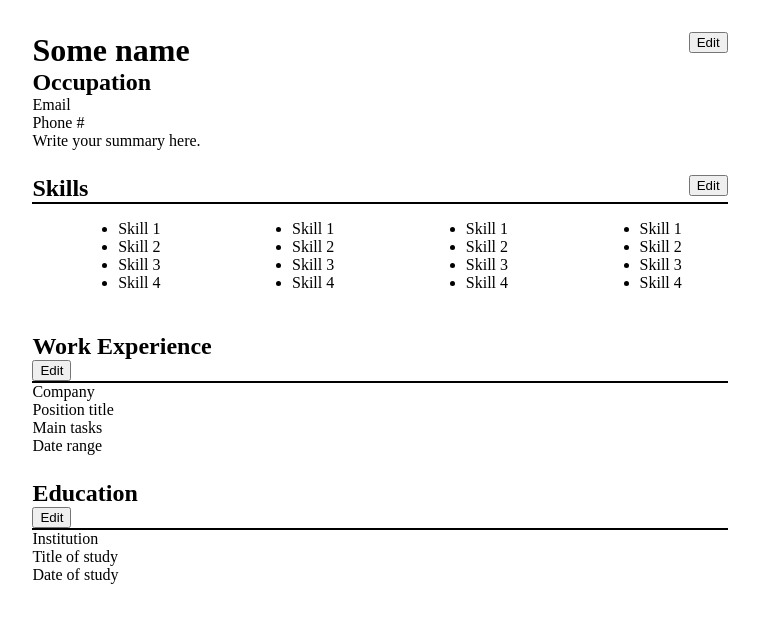
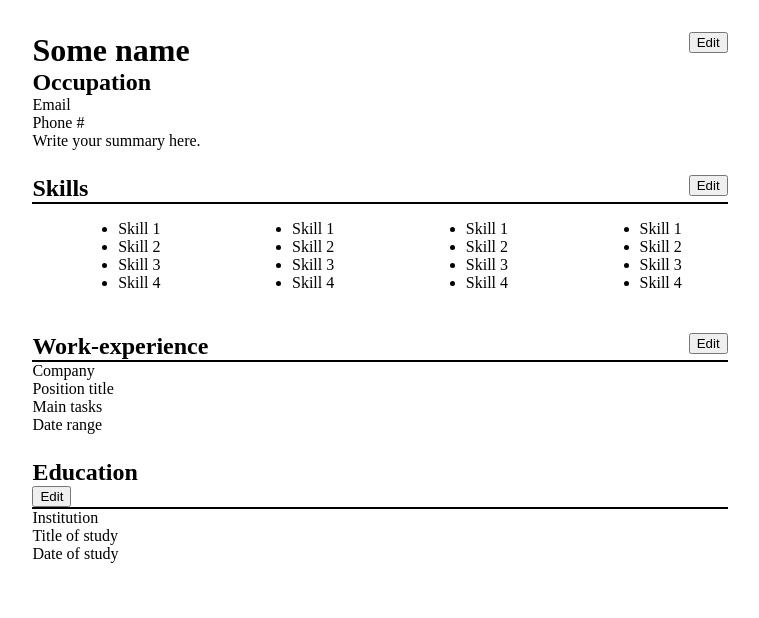
Before and after one commit to tupasj/TOP_CV_Application, a React (Create React App) app in the folder cv-project/: page / in a window 1280 px wide. Shown: the top 618 px of the page, without its empty margins (260-1019 px from the left). Built offline with nearby package versions, Linux system fonts and the light colour scheme.

Commit message:
Finished work experience section

```diff
--- a/cv-project/src/App.js
+++ b/cv-project/src/App.js
@@ -7,18 +7,8 @@ class App extends Component {
     return (
       <div className="app">
         <PersonalInfo />
-        <Section title="Skills" />
-        <section>
-          <div className="first-line">
-            <h2>Work Experience</h2>
-            <button>Edit</button>
-          </div>
-          <div className="divider"></div>
-          <div className="field">Company</div>
-          <div className="field">Position title</div>
-          <div className="field">Main tasks</div>
-          <div className="field">Date range</div>
-        </section>
+        <Section title="Skills" type="list" quantity="4" />
+        <Section title="Work-experience" type="div" quantity="1"/>
         <section>
           <div className="first-line">
             <h2>Education</h2>
--- /dev/null
+++ b/cv-project/src/components/Contents.js
@@ -0,0 +1,24 @@
+import React, { Component } from "react";
+import SkillColumn from "./SkillColumn";
+import DivSet from "./DivSet";
+
+class Contents extends Component {
+  render() {
+    const editing = this.props.editing;
+    const type = this.props.type;
+    const quantity = this.props.quantity;
+
+    const numbers = [];
+    for (let i = 0; i < quantity; i++) {
+      numbers.push(i);
+    }
+
+    if (type === "list") {
+      return numbers.map((number) => <SkillColumn key={number} editing={editing} />);
+    } else {
+      return numbers.map((number) => <DivSet key={number} />);
+    }
+  }
+}
+
+export default Contents;
--- /dev/null
+++ b/cv-project/src/components/DivSet.js
@@ -0,0 +1,16 @@
+import React, { Component } from "react";
+
+class DivSet extends Component {
+  render() {
+    return (
+      <div>
+        <div className="field">Company</div>
+        <div className="field">Position title</div>
+        <div className="field">Main tasks</div>
+        <div className="field">Date range</div>
+      </div>
+    );
+  }
+}
+
+export default DivSet;
--- a/cv-project/src/components/Section.js
+++ b/cv-project/src/components/Section.js
@@ -1,4 +1,5 @@
 import React, { Component } from "react";
+import Contents from "./Contents";
 import SkillColumn from "./SkillColumn";
 import lowercaseFirstLetter from "./utility/lowercaseFirstLetter";
 
@@ -29,17 +30,16 @@ class Section extends Component {
   render() {
     const { editing } = this.state;
     const title = this.props.title;
+    const type = this.props.type;
+    const quantity = this.props.quantity;
 
     return (
       <section className={lowercaseFirstLetter(title)}>
         {editing ? <button className="edit-btn" onClick={this.onEditFinish}>Finish editing</button> : <button className="edit-btn" onClick={this.onEditStart}>Edit</button>}
         <h2>{title}</h2>
         <div className="divider"></div>
-        <div className="skills-container">
-            <SkillColumn editing={editing}></SkillColumn>
-            <SkillColumn editing={editing}></SkillColumn>
-            <SkillColumn editing={editing}></SkillColumn>
-            <SkillColumn editing={editing}></SkillColumn>
+        <div className={`${lowercaseFirstLetter(title)}-container`}>
+            <Contents editing={ editing } type={ type } quantity={ quantity } />
         </div>
       </section>
     );
```
